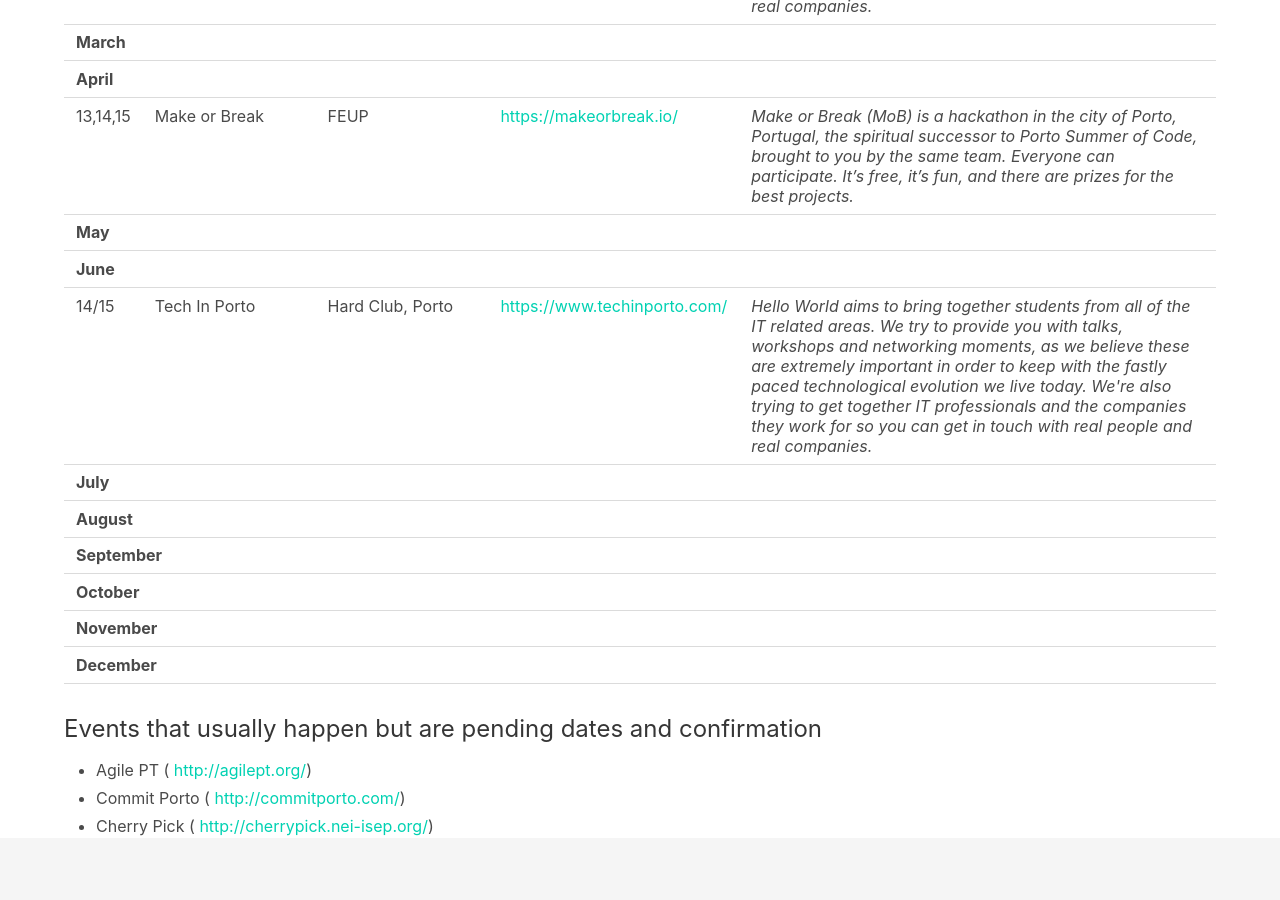
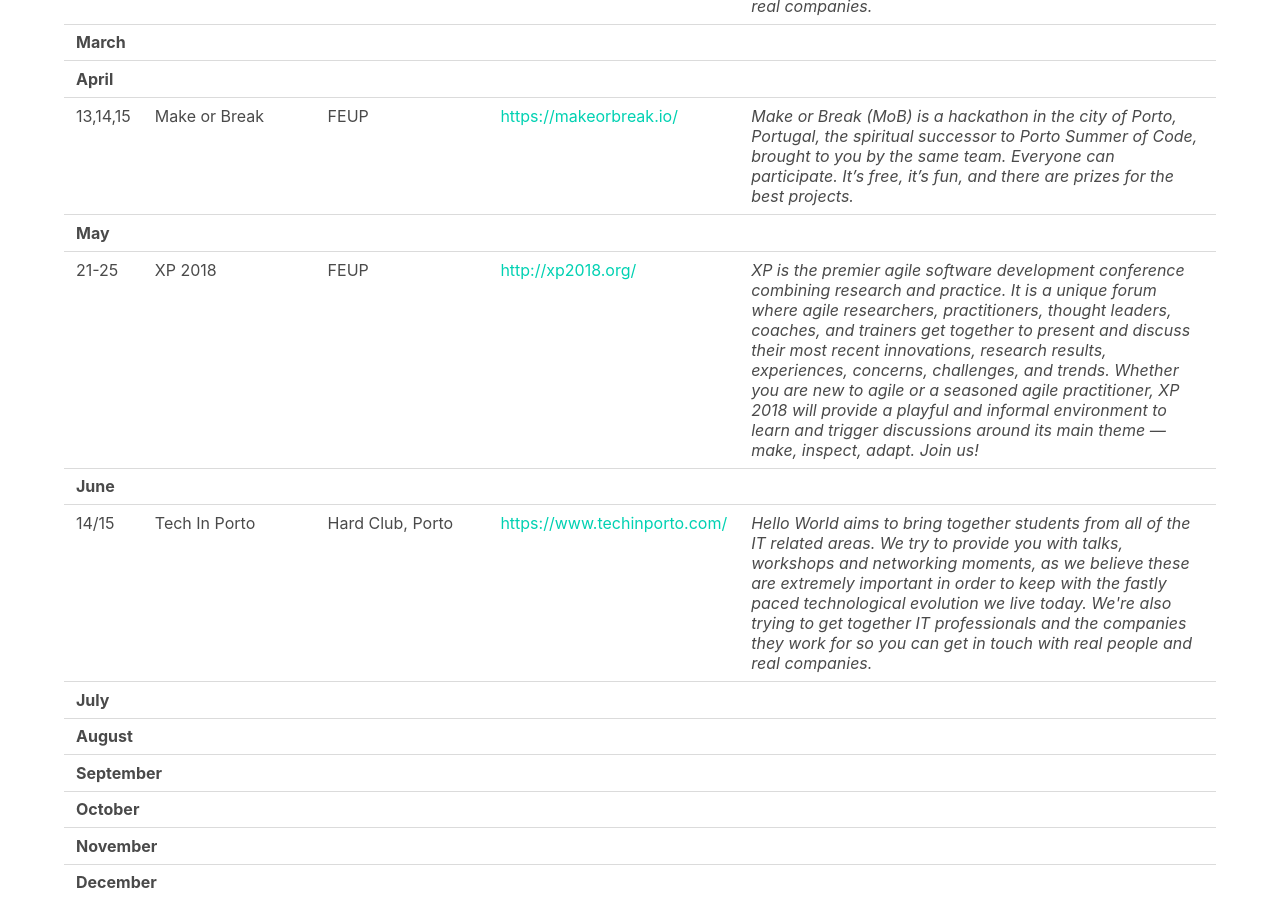
Before and after one commit to DevOpsPorto/devopsporto.github.io, a Jekyll site: the page built from events.html, in a window 1280 px wide and 900 px high, scrolled down 985 px. Built offline with Jekyll 4.4.1, drawn with Linux system fonts in a browser that asks for light colours.

Commit message:
add xp 2018

```diff
--- a/events.html
+++ b/events.html
@@ -96,13 +96,27 @@
                     prizes for the best projects.</i>
             </td>
         </tr>
-        <tr></tr>
+
         <tr>
             <td colspan="5">
                 <b>May</b>
             </td>
         </tr>
-        <tr></tr>
+        <tr>
+                <td>21-25</td>
+                <td>XP 2018</td>
+                <td>FEUP</td>
+                <td>
+                    <a href="http://xp2018.org/" target="_blank">http://xp2018.org/</a>
+                </td>
+                <td>
+                    <i>XP is the premier agile software development conference combining research and practice. It is a unique forum
+                        where agile researchers, practitioners, thought leaders, coaches, and trainers get together to present
+                        and discuss their most recent innovations, research results, experiences, concerns, challenges, and trends. Whether
+                        you are new to agile or a seasoned agile practitioner, XP 2018 will provide a playful and informal environment
+                        to learn and trigger discussions around its main theme — make, inspect, adapt. Join us!</i>
+                </td>
+            </tr>
         <tr></tr>
         <tr>
             <td colspan="5">
```
